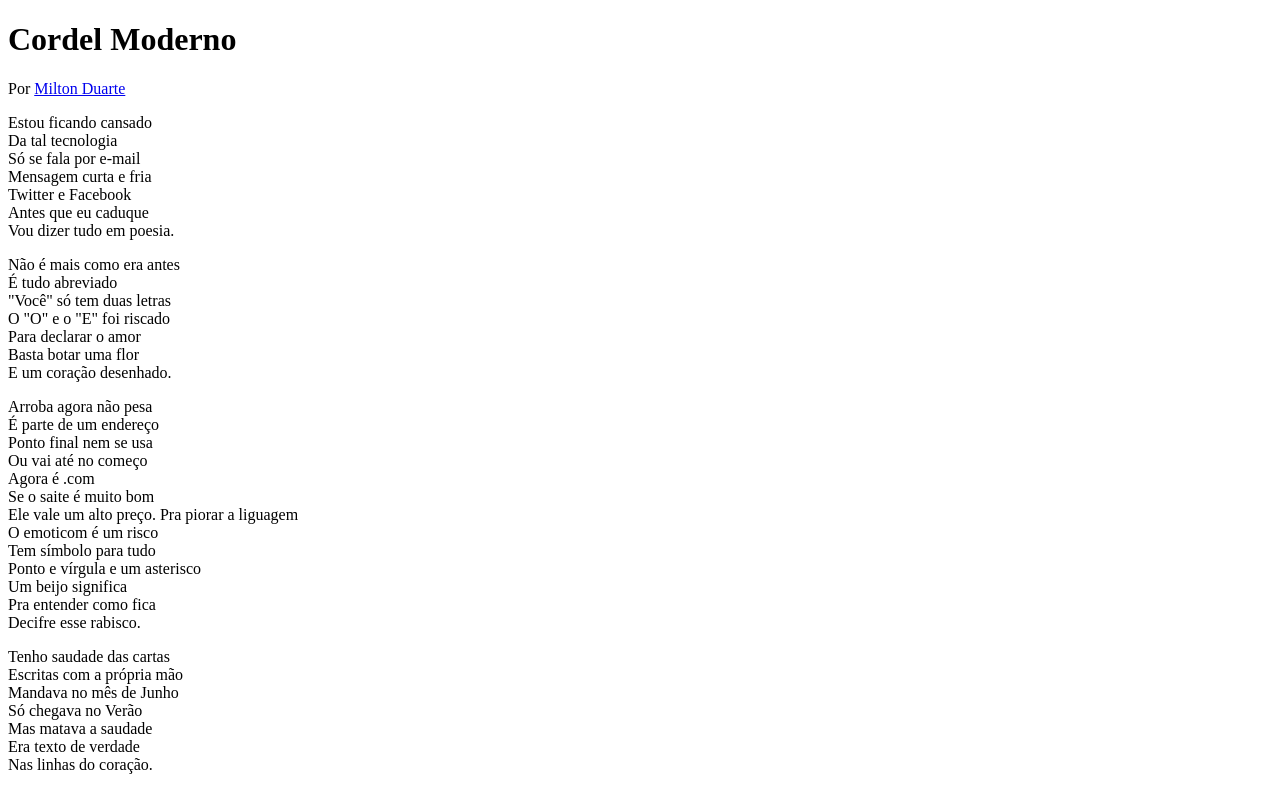
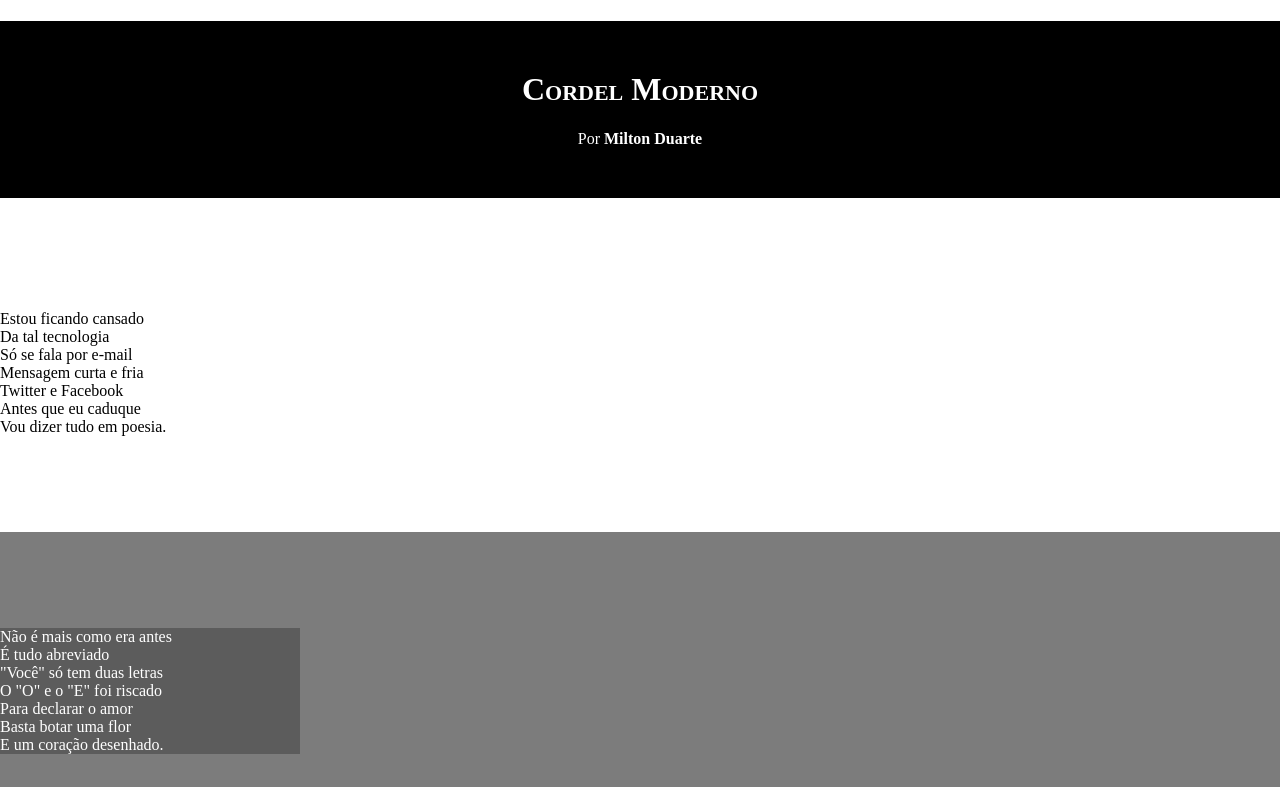
Before and after one commit to LuizEmDev/html-css, a plain HTML site: page desafios/d012/index.html in a window 1280 px wide. Shown: the top 787 px of the page. Drawn offline with Linux system fonts and the light colour scheme.

Commit message:
Add files via upload

```diff
--- a/desafios/d012/estilo/style.css
+++ b/desafios/d012/estilo/style.css
@@ -1 +1,64 @@
 @charset "UTF-8"
+/*
+CLASSE COM FUNDO BRANCO= background
+
+CLASSE COM IMAGEM= backimage
+*/
+
+*{
+    padding: 0px;
+    margin: 0px;
+}
+
+html, body{
+    padding: 0px;
+    margin: 0px;
+}
+header{
+    background-color: black;
+    color: white;
+    text-align: center;
+
+
+}
+header h1{
+    padding-top: 50px;
+    font-variant: small-caps;
+}
+header p{
+    padding-bottom: 50px;
+}
+header a, footer, footer a{
+    text-align: center;
+    text-decoration: none;
+    font-weight: bolder;
+    color: white;
+
+}
+
+section{
+    color: white;
+    padding-top: 10vh;
+    padding-bottom: 10vh;
+
+}
+section.background{
+    background-color: white;
+    color: black;
+
+}
+section.backimage{
+    background-color: rgb(124, 124, 124);
+}
+
+section.backimage > p{
+    background-color: rgba(0, 0, 0, 0.26);
+    max-width: 300px;
+}
+footer{
+    background-color: rgb(107, 106, 106);
+}
+
+footer p{
+    color: black;
+}
--- a/desafios/d012/index.html
+++ b/desafios/d012/index.html
@@ -13,7 +13,7 @@
 
     </header>
 
-<section>
+<section class="background">
     <p>
         Estou ficando cansado <br>
         Da tal tecnologia <br>
@@ -27,7 +27,7 @@
 
 
 
-<section>
+<section class="backimage">
     <p>
         Não é mais como era antes <br>
         É tudo abreviado <br>
@@ -41,7 +41,7 @@
 
 
 
-<section>
+<section class="background">
     <p>
         Arroba agora não pesa <br>
         É parte de um endereço <br>
@@ -63,7 +63,7 @@
 
 
 
-<section>
+<section class="backimage">
     <p>
         Tenho saudade das cartas <br>
         Escritas com a própria mão <br>
@@ -77,7 +77,7 @@
 
 
 
-<section>
+<section class="background">
     <p>
         Agora, escrevo e envio <br>
         Chegando na mesma hora <br>
```
